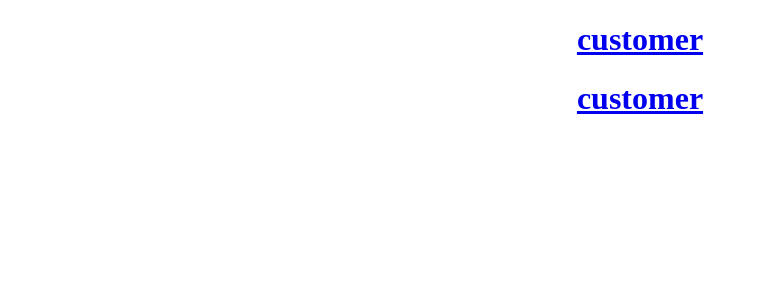
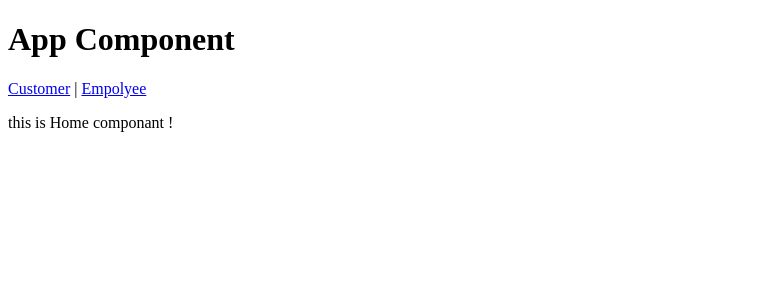
Before and after one commit to awagdii/ticketing-system, an Angular app in the folder angular-app/: page / in a window 1280 px wide. Shown: the top 300 px of the page, without its empty margins (0-759 px from the left). Built offline with nearby package versions, Linux system fonts and the light colour scheme.

Commit message:
Update routing for Employees and Customers

```diff
--- a/angular-app/src/app/app.component.html
+++ b/angular-app/src/app/app.component.html
@@ -1,7 +1,8 @@
 <!--The content below is only a placeholder and can be replaced.-->
-<div style="text-align:center">
-	<h1>
-		<a routerLink = "customers">customer</a>
-	</h1>
-	<router-outlet></router-outlet>
+<div>
+	<h1>App Component</h1>
+    <!-- <a [routerLink]="['/']">Home</a> |  -->
+    <a [routerLink]="['customers']">Customer</a> |
+    <a [routerLink]="['employees']">Empolyee</a>
+    <router-outlet></router-outlet>
 </div>
--- a/angular-app/src/app/app.module.ts
+++ b/angular-app/src/app/app.module.ts
@@ -2,17 +2,19 @@ import { BrowserModule } from '@angular/platform-browser';
 import { NgModule } from '@angular/core';
 import { RouterModule, Routes } from '@angular/router';
 import { AppComponent } from './app.component';
+import { HomeComponent } from './home/home.component';
 
 
 const myRoutes: Routes = [
-	{ path : '', component: AppComponent},
+	{ path : '', component: HomeComponent},
 	{ path: 'customers', loadChildren: () => import('./customers/customers.module').then(m => m.CustomersModule)},
 	{ path: 'employees', loadChildren: () => import('./employees/employees.module').then(e => e.EmployeesModule)}
 ];
 
 @NgModule({
 	declarations: [
-		AppComponent
+		AppComponent,
+		HomeComponent
 	],
 	imports: [
 		BrowserModule,RouterModule.forRoot(myRoutes)
--- /dev/null
+++ b/angular-app/src/app/employees/employees.component.html
@@ -0,0 +1,3 @@
+<p>
+   this is Employees componant !
+</p>
--- /dev/null
+++ b/angular-app/src/app/employees/employees.component.ts
@@ -0,0 +1,15 @@
+import { Component, OnInit } from '@angular/core';
+
+@Component({
+  selector: 'app-employees',
+  templateUrl: './employees.component.html',
+  styleUrls: ['./employees.component.css']
+})
+export class EmployeesComponent implements OnInit {
+
+  constructor() { }
+
+  ngOnInit() {
+  }
+
+}
--- /dev/null
+++ b/angular-app/src/app/home/home.component.html
@@ -0,0 +1,3 @@
+<p>
+  this is Home componant !
+</p>
--- /dev/null
+++ b/angular-app/src/app/home/home.component.ts
@@ -0,0 +1,15 @@
+import { Component, OnInit } from '@angular/core';
+
+@Component({
+  selector: 'app-home',
+  templateUrl: './home.component.html',
+  styleUrls: ['./home.component.css']
+})
+export class HomeComponent implements OnInit {
+
+  constructor() { }
+
+  ngOnInit() {
+  }
+
+}
```
Also changed, not shown: angular-app/src/app/employees/employees.module.ts (+7 -2 lines), angular-app/src/app/employees/employees.component.css (added), angular-app/src/app/home/home.component.css (added), 2 other files (tests, documents, lock files or other folders).
